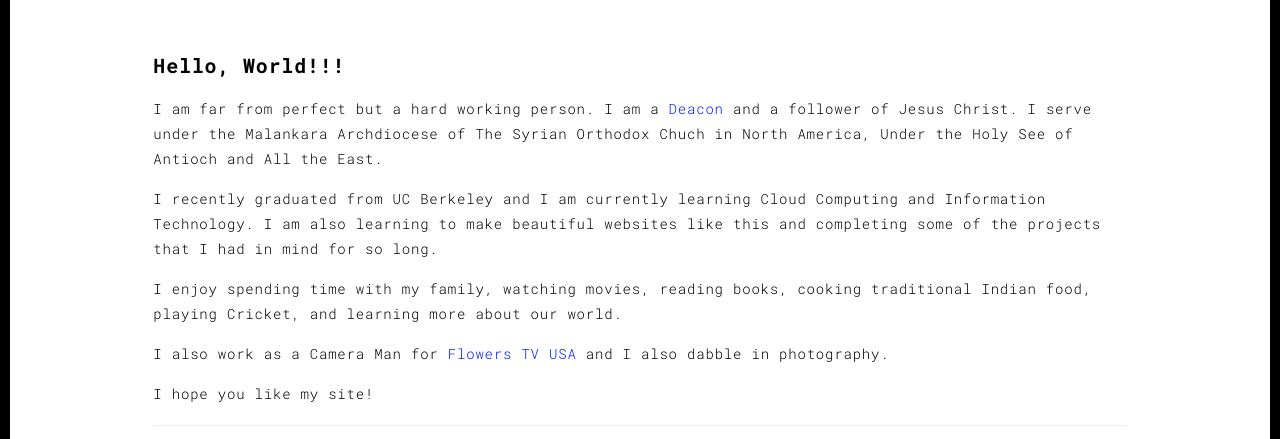
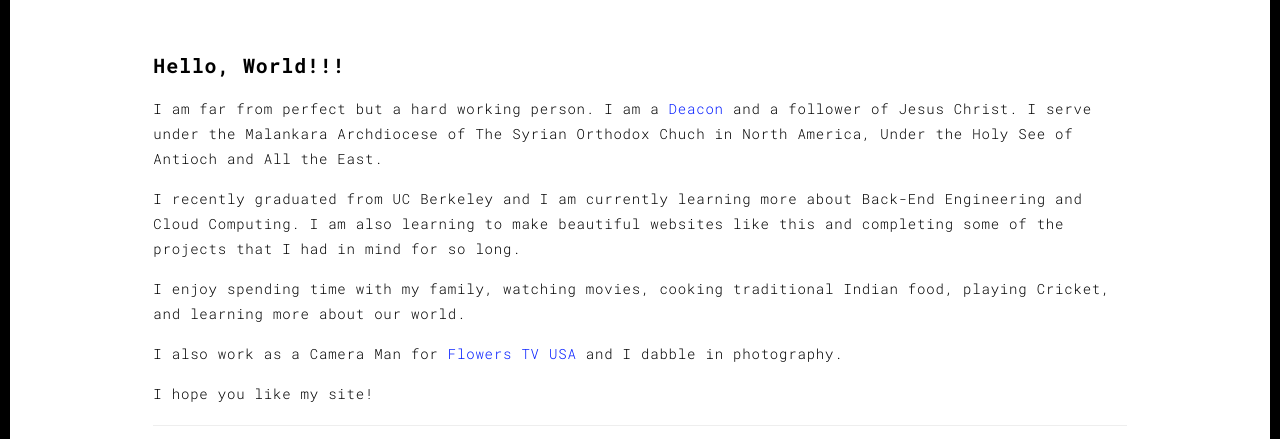
Before and after one commit to allenpaul27/folio, a plain HTML site: page resume.html in a window 1280 px wide. Shown: the part 167-606 px from the top of the page. Drawn offline with Linux system fonts and the light colour scheme.

Commit message:
fixing about me page

```diff
--- a/resume.html
+++ b/resume.html
@@ -66,15 +66,15 @@
                     I serve under the Malankara Archdiocese of The Syrian Orthodox Chuch in North America, Under the Holy See of Antioch and All the East.
                   </p>
                   <p>
-                    I recently graduated from UC Berkeley and I am currently learning Cloud Computing and Information Technology. I am also learning
+                    I recently graduated from UC Berkeley and I am currently learning more about Back-End Engineering and Cloud Computing. I am also learning
                     to make beautiful websites like this and completing some of the projects that I had in mind for so long.
                   </p>
                   <p>
-                    I enjoy spending time with my family, watching movies, reading books, cooking traditional Indian food, playing Cricket, and learning
+                    I enjoy spending time with my family, watching movies, cooking traditional Indian food, playing Cricket, and learning
                     more about our world.
                   </p>
                   <p>
-                    I also work as a Camera Man for <a href="https://www.google.com/search?q=flowers%20tv"> Flowers TV USA</a> and I also dabble in photography.
+                    I also work as a Camera Man for <a href="https://www.google.com/search?q=flowers%20tv"> Flowers TV USA</a> and I dabble in photography.
                   <p>
                     I hope you like my site!
                   </p>
```
